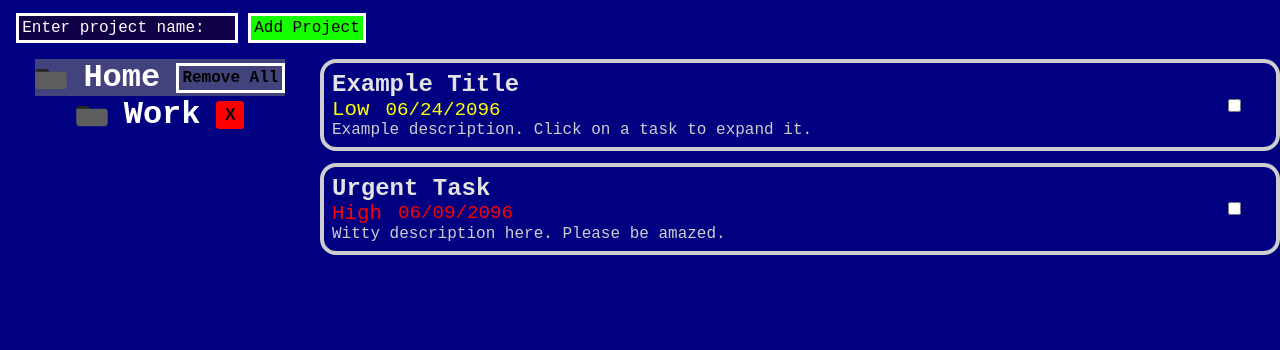
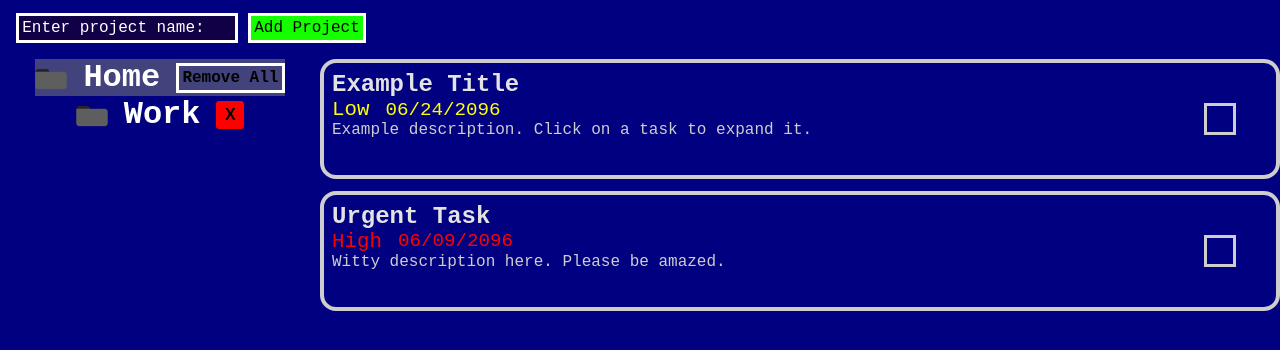
Before and after one commit to Noah-Gullo/todo-list, a website built with webpack: page src/template.html in a window 1280 px wide. Shown: the part 94-444 px from the top of the page. Built offline with nearby package versions, Linux system fonts and the light colour scheme.

Commit message:
Add correct styling to checkbox.

```diff
--- a/src/scripts/render.js
+++ b/src/scripts/render.js
@@ -142,8 +142,13 @@ function renderDescription(task){
 
 // Return checkbox for completion status;
 function renderComplete(task){
-    const complete = document.createElement("input");
-    complete.setAttribute("type", "checkbox");
+    const complete = document.createElement("button");
+    complete.setAttribute("class", "complete");
+    if(task.isComplete()){
+        complete.textContent = "X"
+    }else{
+        complete.textContent = " ";
+    }
     complete.addEventListener("click", () =>{
         task.toggleExpand();
         task.toggleComplete();
@@ -172,6 +177,7 @@ export function renderProjects(){
         const icon = document.createElement("img");
         icon.src = project.getIcon();
         const name = document.createElement("button");
+        name.setAttribute("class", "name");
         name.textContent = project.getName();
         name.addEventListener("click", () => switchProjects(project.getName()));
 
--- a/src/styles.css
+++ b/src/styles.css
@@ -118,14 +118,14 @@ h1:hover{
     color: white;
 }
 
+#projectContainer .project:hover > button:first-of-type{
+    color: gray;
+    text-decoration: underline gray;
+}
+
 #projectContainer .project.current,
 #projectContainer .project.current > *{
     background-color: var(--project-selected);
-}
-
-#projectContainer .project:hover > button:first-of-type{
-    color: gray;
-    text-decoration: underline gray;
 }
 
 #projectContainer .project .delete{
@@ -209,8 +209,16 @@ h1:hover{
     justify-self: flex-start;
 }
 
-.task input[type="checkbox"]{
+.task .complete{
     margin: 2em;
+    width: 2em;
+    height: 2em;
+    border: 0.2em solid var(--normal-text);
+    font-family: Arial, Helvetica, sans-serif;
+    color: white;
+    font-size: 1rem;
+    font-weight: bolder;
+    text-decoration: none;
 }
 
 .task h2{
@@ -284,7 +292,7 @@ h1:hover{
 }
 
 .task.true p,
-.task.true button{
+.task.true > .infoDiv button {
     text-decoration: solid line-through 0.4rem;
 }
 
```
